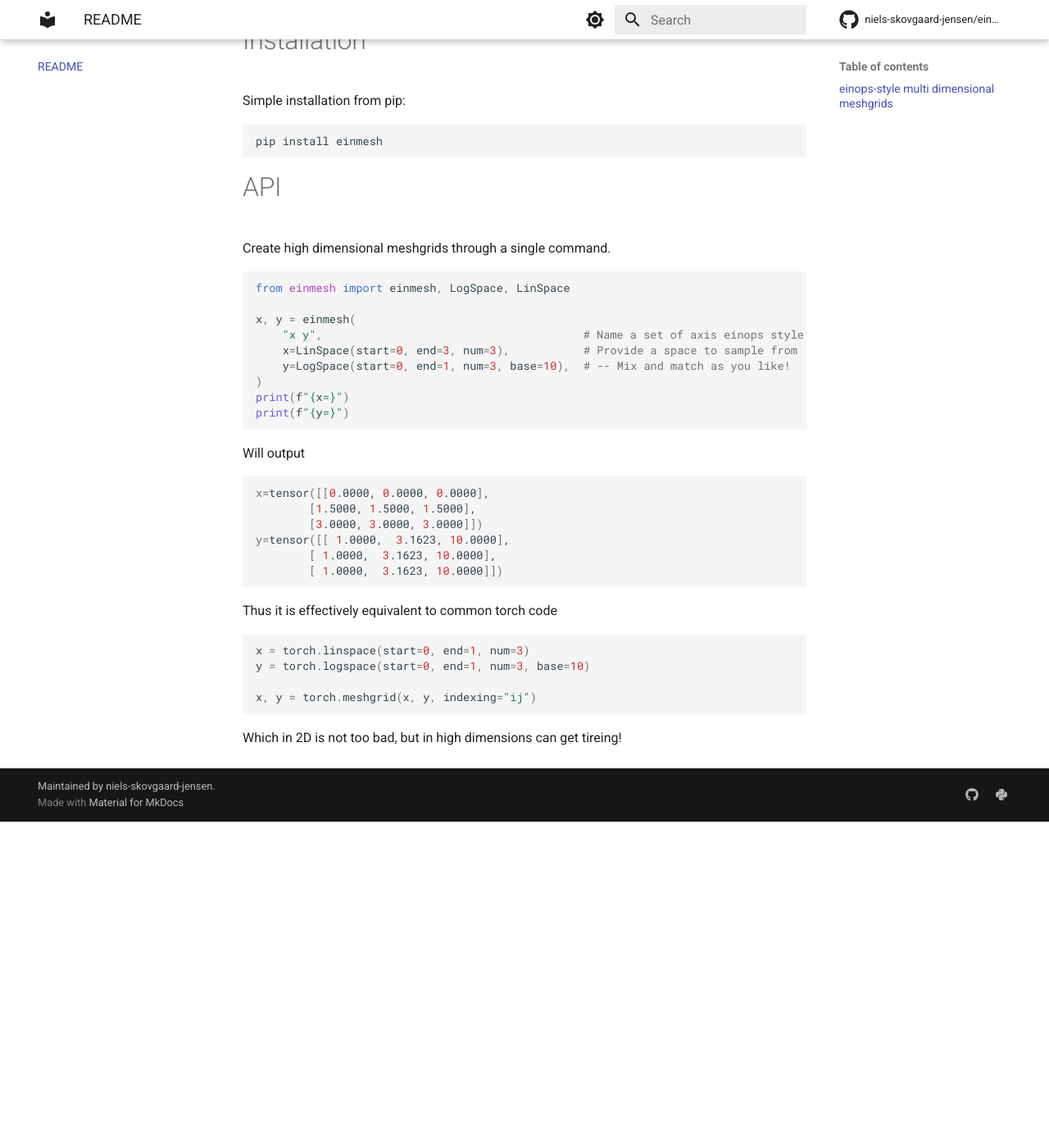
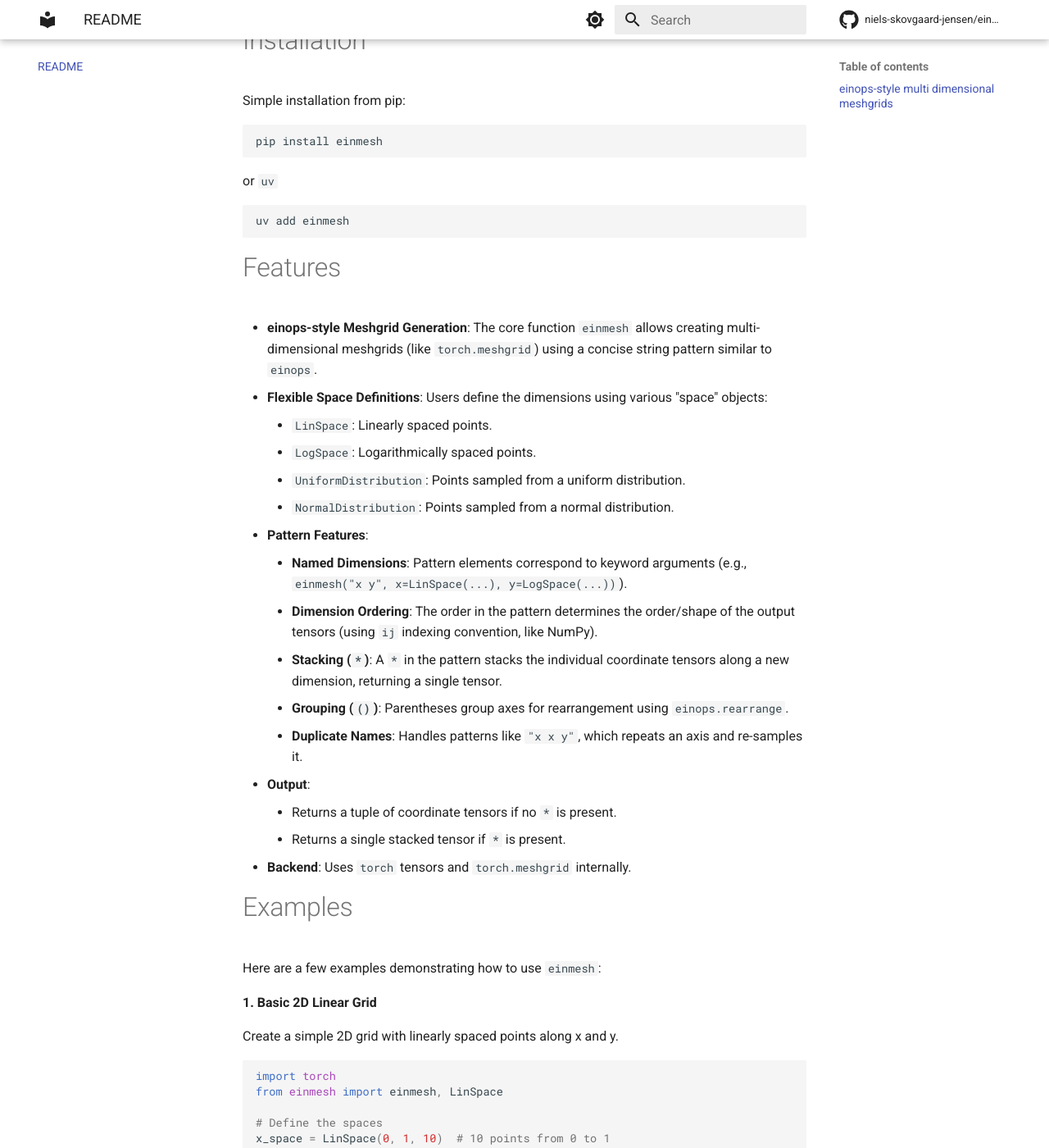
Before and after one commit to Niels-Skovgaard-Jensen/einmesh, an MkDocs documentation site: the page built from docs/index.md, in a window 1280 px wide and 1400 px high, scrolled down 408 px. Shown: the whole window at 82% size. Built offline with MkDocs 1.6.1 and Material for MkDocs 9.7.7, drawn with Linux system fonts in a browser that asks for light colours; comment, search, counter and statistics services are not loaded; before the commit the page ends 1410 px from its top, so only the background shows below that; some of the changed text lies outside the part shown; grey boxes are pictures that could not be loaded.

Commit message:
Added featurelist to readme and got code highlighting to work in the docs

````diff
--- a/README.md
+++ b/README.md
@@ -12,33 +12,112 @@ Simple installation from pip:
 ```
 pip install einmesh
 ```
-# API
-Create high dimensional meshgrids through a single command.
+or `uv`
+```
+uv add einmesh
+```
+# Features
+- **einops-style Meshgrid Generation**: The core function `einmesh` allows creating multi-dimensional meshgrids (like `torch.meshgrid`) using a concise string pattern similar to `einops`.
+- **Flexible Space Definitions**: Users define the dimensions using various "space" objects:
+    - `LinSpace`: Linearly spaced points.
+    - `LogSpace`: Logarithmically spaced points.
+    - `UniformDistribution`: Points sampled from a uniform distribution.
+    - `NormalDistribution`: Points sampled from a normal distribution.
+- **Pattern Features**:
+    - **Named Dimensions**: Pattern elements correspond to keyword arguments (e.g., `einmesh("x y", x=LinSpace(...), y=LogSpace(...))`).
+    - **Dimension Ordering**: The order in the pattern determines the order/shape of the output tensors (using `ij` indexing convention, like NumPy).
+    - **Stacking (`*`)**: A `*` in the pattern stacks the individual coordinate tensors along a new dimension, returning a single tensor.
+    - **Grouping (`()`)**: Parentheses group axes for rearrangement using `einops.rearrange`.
+    - **Duplicate Names**: Handles patterns like `"x x y"`, which repeats an axis and re-samples it.
+- **Output**:
+    - Returns a tuple of coordinate tensors if no `*` is present.
+    - Returns a single stacked tensor if `*` is present.
+- **Backend**: Uses `torch` tensors and `torch.meshgrid` internally.
+
+
+# Examples
+
+Here are a few examples demonstrating how to use `einmesh`:
+
+**1. Basic 2D Linear Grid**
+
+Create a simple 2D grid with linearly spaced points along x and y.
+
 ```python
-from einmesh import einmesh, LogSpace, LinSpace
+import torch
+from einmesh import einmesh, LinSpace
 
-x, y = einmesh(
-    "x y",                                       # Name a set of axis einops style
-    x=LinSpace(start=0, end=3, num=3),           # Provide a space to sample from
-    y=LogSpace(start=0, end=1, num=3, base=10),  # -- Mix and match as you like!
-)
-print(f"{x=}")
-print(f"{y=}")
+# Define the spaces
+x_space = LinSpace(0, 1, 10)  # 10 points from 0 to 1
+y_space = LinSpace(-1, 1, 20) # 20 points from -1 to 1
+
+# Create the meshgrid
+# Output: tuple of two tensors, each with shape (10, 20) following 'ij' indexing
+x_coords, y_coords = einmesh("x y", x=x_space, y=y_space)
+
+print(x_coords.shape, y_coords.shape)
+# Output: torch.Size([10, 20]) torch.Size([10, 20])
 ```
-Will output
-```bash
-x=tensor([[0.0000, 0.0000, 0.0000],
-        [1.5000, 1.5000, 1.5000],
-        [3.0000, 3.0000, 3.0000]])
-y=tensor([[ 1.0000,  3.1623, 10.0000],
-        [ 1.0000,  3.1623, 10.0000],
-        [ 1.0000,  3.1623, 10.0000]])
+
+**2. Stacked Coordinates**
+
+Create a 3D grid and stack the coordinate tensors into a single tensor.
+
+```python
+import torch
+from einmesh import einmesh, LinSpace, LogSpace
+
+x_space = LinSpace(0, 1, 5)
+y_space = LinSpace(0, 1, 6)
+z_space = LogSpace(1, 100, 7) # 7 log-spaced points from 1 to 100
+
+# Use '*' to stack the coordinates along the last dimension
+# Output: single tensor with shape (5, 6, 7, 3)
+coords = einmesh("x y z *", x=x_space, y=y_space, z=z_space)
+
+print(coords.shape)
+# Output: torch.Size([5, 6, 7, 3])
+# coords[..., 0] contains x coordinates
+# coords[..., 1] contains y coordinates
+# coords[..., 2] contains z coordinates
 ```
-Thus it is effectively equivalent to common torch code
+
+**3. Using Distributions**
+
+Generate grid points by sampling from distributions.
+
 ```python
-x = torch.linspace(start=0, end=1, num=3)
-y = torch.logspace(start=0, end=1, num=3, base=10)
+import torch
+from einmesh import einmesh, UniformDistribution, NormalDistribution
 
-x, y = torch.meshgrid(x, y, indexing="ij")
+# Sample 10 points uniformly between -5 and 5 for x
+x_dist = UniformDistribution(-5, 5, 10)
+# Sample 15 points from a normal distribution (mean=0, std=1) for y
+y_dist = NormalDistribution(0, 1, 15)
+
+# Create the meshgrid
+# Output: tuple of two tensors, each with shape (10, 15)
+x_samples, y_samples = einmesh("x y", x=x_dist, y=y_dist)
+
+print(x_samples.shape, y_samples.shape)
+# Output: torch.Size([10, 15]) torch.Size([10, 15])
+# Note: The points along each axis will not be sorted.
 ```
-Which in 2D is not too bad, but in high dimensions can get tireing!
+
+**4. Duplicate Dimension Names**
+
+Use the same space definition for multiple axes.
+
+```python
+import torch
+from einmesh import einmesh, LinSpace
+
+space = LinSpace(0, 1, 5)
+
+# 'x' space is used for both the first and second dimensions.
+# Output shapes: (5, 5, 10) for each tensor
+x0_coords, x1_coords, y_coords = einmesh("x x y", x=space, y=LinSpace(-1, 1, 10))
+
+print(x0_coords.shape, x1_coords.shape, y_coords.shape)
+# Output: torch.Size([5, 5, 10]) torch.Size([5, 5, 10]) torch.Size([5, 5, 10])
+```
--- a/mkdocs.yml
+++ b/mkdocs.yml
@@ -55,8 +55,11 @@ extra:
       link: https://pypi.org/project/einmesh
 
 markdown_extensions:
-  - codehilite
-
+  - pymdownx.highlight:
+      anchor_linenums: true
+      line_spans: __span
+      pygments_lang_class: true
+  - pymdownx.superfences
   - pymdownx.arithmatex:
       generic: true
   - markdown_include.include:
````
